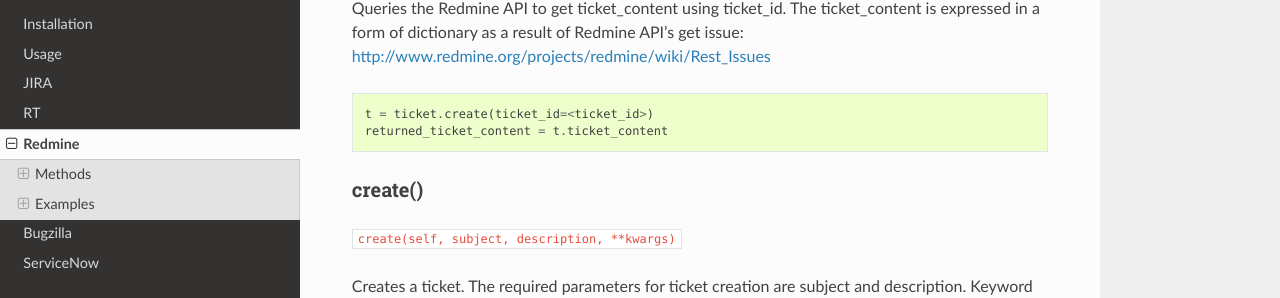
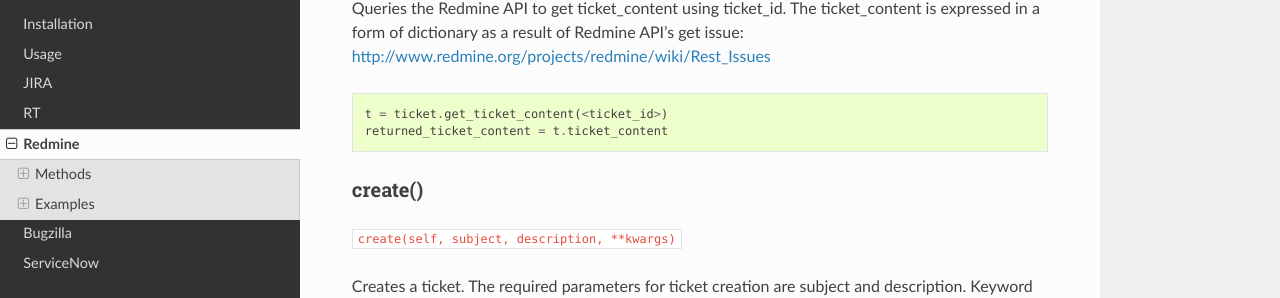
Before and after one commit to dmranck/ticketutil, a Sphinx documentation site: the page built from read-the-docs/source/Redmine.rst, in a window 1280 px wide and 900 px high, scrolled down 670 px. Shown: the part 153-451 px from the top of the window. Built offline with Sphinx 7.4.7 and the Read the Docs theme 2.0.0, drawn with Linux system fonts in a browser that asks for light colours.

Commit message:
Add minor docummentation fix

```diff
--- a/read-the-docs/source/Redmine.rst
+++ b/read-the-docs/source/Redmine.rst
@@ -41,7 +41,7 @@
 
 .. code:: python
 
-    t = ticket.create(ticket_id=<ticket_id>)
+    t = ticket.get_ticket_content(<ticket_id>)
     returned_ticket_content = t.ticket_content
 
 create()
```
